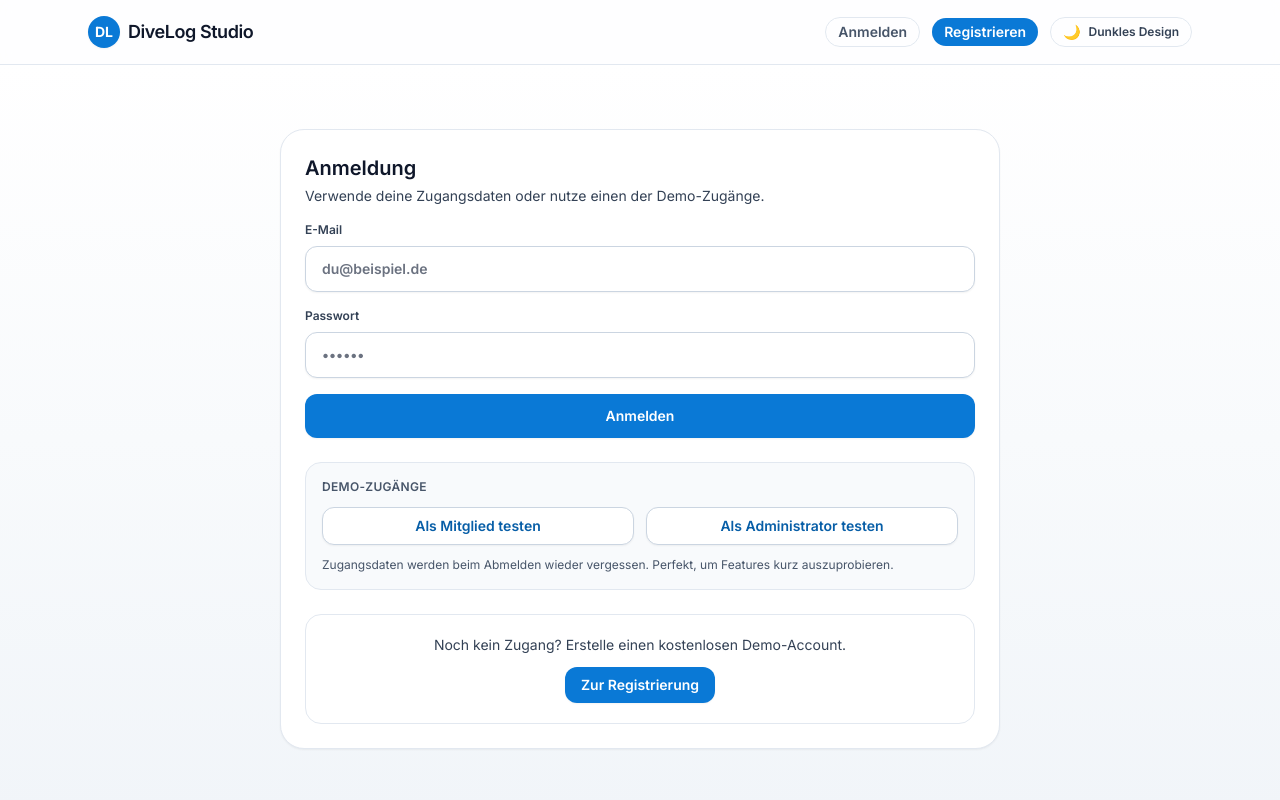
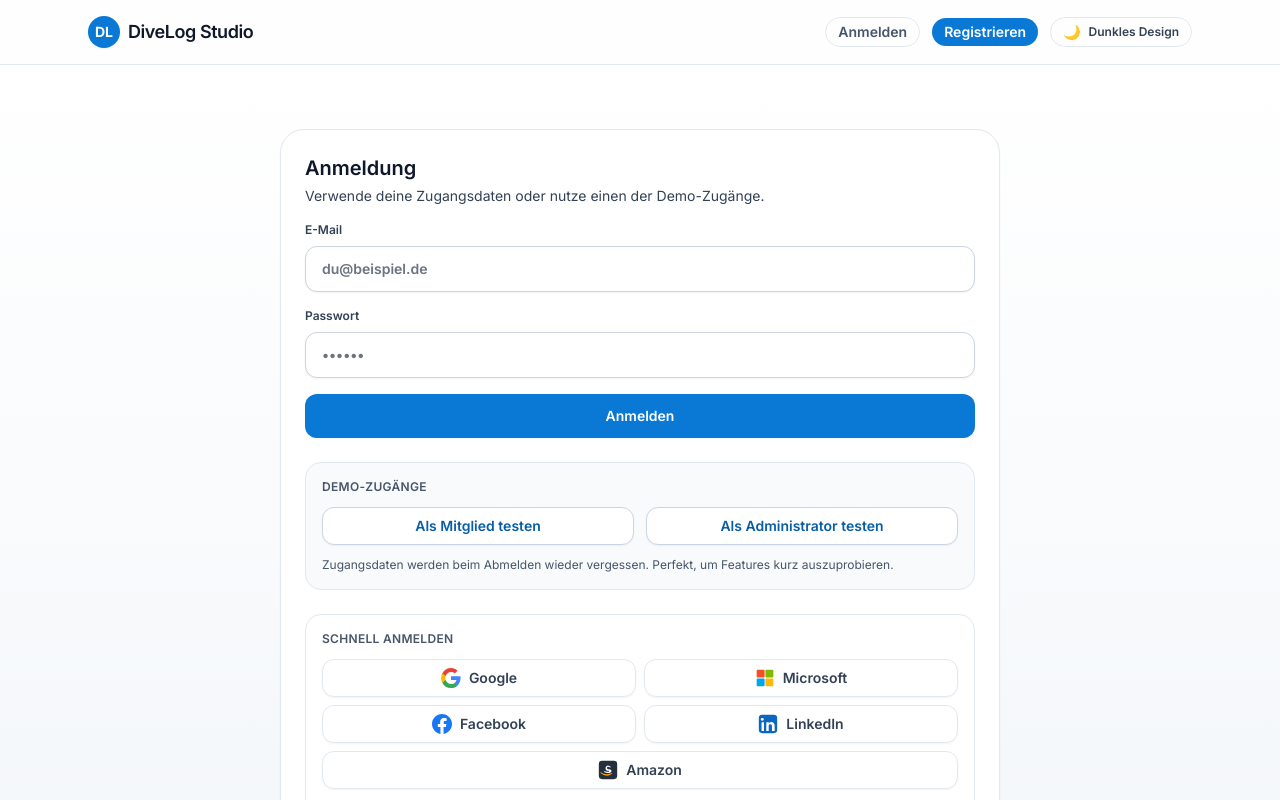
Before and after one commit to pkostelnik/divelog, a Next.js app: page /auth/login in a window 1280 px wide. Shown: the top 800 px of the page. Built offline with nearby package versions, Linux system fonts and the light colour scheme.

Commit message:
Social login vorbereitung

```diff
--- a/src/features/auth/components/login-form.tsx
+++ b/src/features/auth/components/login-form.tsx
@@ -5,6 +5,7 @@ import { useState, type FormEvent } from "react";
 import { useRouter } from "next/navigation";
 
 import { useAuth } from "@/providers/auth-provider";
+import { socialProviders, type SocialProviderId } from "./social-providers";
 
 export function LoginForm() {
   const router = useRouter();
@@ -43,6 +44,11 @@ export function LoginForm() {
     }
     setError(null);
     router.push("/dashboard/profile");
+  };
+
+  const handleSocialLogin = async (providerId: SocialProviderId) => {
+    const mode = providerId === "linkedin" ? "admin" : "member";
+    await handleDemoLogin(mode);
   };
 
   if (currentUser) {
@@ -122,6 +128,30 @@ export function LoginForm() {
           Zugangsdaten werden beim Abmelden wieder vergessen. Perfekt, um Features kurz auszuprobieren.
         </p>
       </div>
+      <div className="mt-6 space-y-3 rounded-2xl border border-slate-200 bg-white p-4">
+        <p className="text-xs font-semibold uppercase tracking-wide text-slate-600">
+          Schnell anmelden
+        </p>
+        <div className="grid gap-2 sm:grid-cols-2">
+          {socialProviders.map((provider, index) => {
+            const Icon = provider.Icon;
+            return (
+              <button
+                key={provider.id}
+                type="button"
+                onClick={() => handleSocialLogin(provider.id)}
+                className={`inline-flex items-center justify-center gap-2 rounded-xl border border-slate-200 px-4 py-2 text-sm font-semibold text-slate-700 shadow-sm transition hover:border-slate-300 hover:bg-slate-50 ${index === socialProviders.length - 1 ? "sm:col-span-2" : ""}`}
+              >
+                <Icon className="h-5 w-5" aria-hidden />
+                <span>{provider.label}</span>
+              </button>
+            );
+          })}
+        </div>
+        <p className="text-[11px] text-slate-500">
+          Die Social Logins sind in dieser Demo symbolisch und nutzen intern den Demo-Zugang.
+        </p>
+      </div>
       <div className="mt-6 rounded-2xl border border-slate-200 bg-white p-5 text-center text-sm text-slate-700">
         <p className="mb-3">Noch kein Zugang? Erstelle einen kostenlosen Demo-Account.</p>
         <Link
--- a/src/features/auth/components/register-form.tsx
+++ b/src/features/auth/components/register-form.tsx
@@ -4,6 +4,7 @@ import { useState, type FormEvent } from "react";
 import { useRouter } from "next/navigation";
 
 import { useAuth } from "@/providers/auth-provider";
+import { socialProviders, type SocialProviderId } from "./social-providers";
 
 export function RegisterForm() {
   const router = useRouter();
@@ -63,6 +64,11 @@ export function RegisterForm() {
     setError(null);
     setStatus("idle");
     router.push("/dashboard/profile");
+  };
+
+  const handleSocialRegister = (providerId: SocialProviderId) => {
+    const next = new URLSearchParams({ provider: providerId });
+    router.push(`/auth/login?${next.toString()}`);
   };
 
   if (currentUser) {
@@ -173,6 +179,30 @@ export function RegisterForm() {
           </button>
         </div>
       </form>
+      <div className="mt-6 space-y-3 rounded-2xl border border-slate-200 bg-white p-4">
+        <p className="text-xs font-semibold uppercase tracking-wide text-slate-600">
+          Schnell registrieren
+        </p>
+        <div className="grid gap-2 sm:grid-cols-2">
+          {socialProviders.map((provider, index) => {
+            const Icon = provider.Icon;
+            return (
+              <button
+                key={provider.id}
+                type="button"
+                onClick={() => handleSocialRegister(provider.id)}
+                className={`inline-flex items-center justify-center gap-2 rounded-xl border border-slate-200 px-4 py-2 text-sm font-semibold text-slate-700 shadow-sm transition hover:border-slate-300 hover:bg-slate-50 ${index === socialProviders.length - 1 ? "sm:col-span-2" : ""}`}
+              >
+                <Icon className="h-5 w-5" aria-hidden />
+                <span>{provider.label}</span>
+              </button>
+            );
+          })}
+        </div>
+        <p className="text-[11px] text-slate-500">
+          Diese Demo leitet Social-Registrierungen zum Login weiter. Echte OAuth-Flows können später ergänzt werden.
+        </p>
+      </div>
     </section>
   );
 }
--- /dev/null
+++ b/src/features/auth/components/social-providers.tsx
@@ -0,0 +1,94 @@
+import type { SVGProps } from "react";
+
+export type SocialProviderId = "google" | "microsoft" | "facebook" | "linkedin" | "amazon";
+
+type SocialProvider = {
+  id: SocialProviderId;
+  label: string;
+  Icon: (props: SVGProps<SVGSVGElement>) => JSX.Element;
+};
+
+function GoogleIcon(props: SVGProps<SVGSVGElement>) {
+  return (
+    <svg viewBox="0 0 24 24" aria-hidden focusable="false" {...props}>
+      <path
+        fill="#4285F4"
+        d="M23.49 12.27c0-.78-.07-1.53-.2-2.27H12v4.3h6.45c-.28 1.5-1.1 2.77-2.35 3.63v3h3.8c2.23-2.06 3.49-5.1 3.49-8.66z"
+      />
+      <path
+        fill="#34A853"
+        d="M12 24c3.15 0 5.8-1.04 7.73-2.81l-3.8-3c-1.06.72-2.42 1.14-3.93 1.14-3.02 0-5.57-2.04-6.48-4.79H1.57v3.02C3.49 21.53 7.39 24 12 24z"
+      />
+      <path
+        fill="#FBBC05"
+        d="M5.52 14.54A7.2 7.2 0 0 1 5.16 12c0-.88.15-1.73.36-2.54V6.44H1.57A11.96 11.96 0 0 0 0 12c0 1.9.45 3.7 1.57 5.56l3.95-3.02z"
+      />
+      <path
+        fill="#EA4335"
+        d="M12 4.74c1.71 0 3.24.6 4.45 1.78l3.33-3.32C17.78 1.23 15.15 0 12 0 7.39 0 3.49 2.47 1.57 6.44l3.95 3.02C6.43 6.78 8.98 4.74 12 4.74z"
+      />
+    </svg>
+  );
+}
+
+function MicrosoftIcon(props: SVGProps<SVGSVGElement>) {
+  return (
+    <svg viewBox="0 0 24 24" aria-hidden focusable="false" {...props}>
+      <rect fill="#F25022" x="2" y="2" width="9.5" height="9.5" rx="1.2" />
+      <rect fill="#7FBA00" x="12.5" y="2" width="9.5" height="9.5" rx="1.2" />
+      <rect fill="#00A4EF" x="2" y="12.5" width="9.5" height="9.5" rx="1.2" />
+      <rect fill="#FFB900" x="12.5" y="12.5" width="9.5" height="9.5" rx="1.2" />
+    </svg>
+  );
+}
+
+function FacebookIcon(props: SVGProps<SVGSVGElement>) {
+  return (
+    <svg viewBox="0 0 24 24" aria-hidden focusable="false" {...props}>
+      <path
+        fill="#1877F2"
+        d="M12 0C5.37 0 0 5.37 0 12c0 5.99 4.39 10.95 10.13 11.85v-8.39H7.08V12h3.05V9.62c0-3 1.79-4.66 4.53-4.66 1.31 0 2.68.24 2.68.24v2.95h-1.51c-1.49 0-1.96.92-1.96 1.87V12h3.33l-.53 3.46h-2.8v8.39C19.61 22.95 24 17.99 24 12c0-6.63-5.37-12-12-12z"
+      />
+      <path
+        fill="#fff"
+        d="M16.47 15.46 17 12h-3.33V9.97c0-.95.47-1.87 1.96-1.87h1.51V5.14s-1.37-.24-2.68-.24c-2.74 0-4.53 1.66-4.53 4.66V12H7.08v3.46h3.85v8.39c.36.06.73.09 1.1.09s.74-.03 1.1-.09v-8.39h2.8z"
+      />
+    </svg>
+  );
+}
+
+function LinkedInIcon(props: SVGProps<SVGSVGElement>) {
+  return (
+    <svg viewBox="0 0 24 24" aria-hidden focusable="false" {...props}>
+      <rect fill="#0A66C2" x="1" y="1" width="22" height="22" rx="4" />
+      <path
+        fill="#fff"
+        d="M7.16 9.75H4.24v10.5h2.92V9.75zm-.15-3.32c0-.94-.71-1.7-1.84-1.7s-1.85.76-1.85 1.7c0 .93.72 1.69 1.82 1.69h.02c1.13 0 1.85-.76 1.85-1.69zM20 20.25v-6.02c0-3.23-1.72-4.73-4.02-4.73-1.85 0-2.67 1.02-3.13 1.74v-1.49H9.98c.04.98 0 10.5 0 10.5h2.87v-5.86c0-.31.02-.63.12-.85.27-.63.87-1.28 1.88-1.28 1.33 0 1.87 1 1.87 2.46v5.53H20z"
+      />
+    </svg>
+  );
+}
+
+function AmazonIcon(props: SVGProps<SVGSVGElement>) {
+  return (
+    <svg viewBox="0 0 24 24" aria-hidden focusable="false" {...props}>
+      <rect fill="#232F3E" x="1" y="1" width="22" height="22" rx="4" />
+      <path
+        fill="#fff"
+        d="M12.63 6.5c-1.41 0-2.56.64-3.2 1.8-.25.46-.37.88-.37 1.66 0 1.08.5 2.07 1.31 2.49.59.31.87.37 1.76.46 1.08.13 1.31.2 1.31.55 0 .5-.65.74-1.97.74-1.18 0-1.93-.15-2.87-.67-.26-.14-.46-.2-.57-.2-.29 0-.53.24-.53.55 0 .37.18.62.62.92.95.64 2.12.94 3.76.94 2.62 0 4.3-.95 4.3-2.47 0-.77-.33-1.32-.99-1.68-.52-.29-.92-.4-2.12-.51-1.04-.09-1.22-.13-1.57-.28-.46-.22-.7-.59-.7-1.12 0-.85.7-1.45 1.74-1.45.73 0 1.26.2 1.8.67.17.13.28.18.4.18.29 0 .53-.24.53-.55 0-.2-.07-.33-.24-.51-.57-.61-1.51-.98-2.6-.98z"
+      />
+      <path
+        fill="#FF9900"
+        d="M4.91 16.82c2.6 2.08 6.37 2.46 9.34 1.32 1.14-.44 2.12-1.07 2.89-1.79.32-.29-.04-.82-.45-.61-4.51 2.23-9.99 1.64-13.23-.99-.36-.29-.84.16-.58.52.36.48 1 .98 1.48 1.55.18.21.33.28.55 0z"
+      />
+    </svg>
+  );
+}
+
+export const socialProviders: SocialProvider[] = [
+  { id: "google", label: "Google", Icon: GoogleIcon },
+  { id: "microsoft", label: "Microsoft", Icon: MicrosoftIcon },
+  { id: "facebook", label: "Facebook", Icon: FacebookIcon },
+  { id: "linkedin", label: "LinkedIn", Icon: LinkedInIcon },
+  { id: "amazon", label: "Amazon", Icon: AmazonIcon }
+];
```
Also changed, not shown: 1 other file (tests, documents, lock files or other folders).
